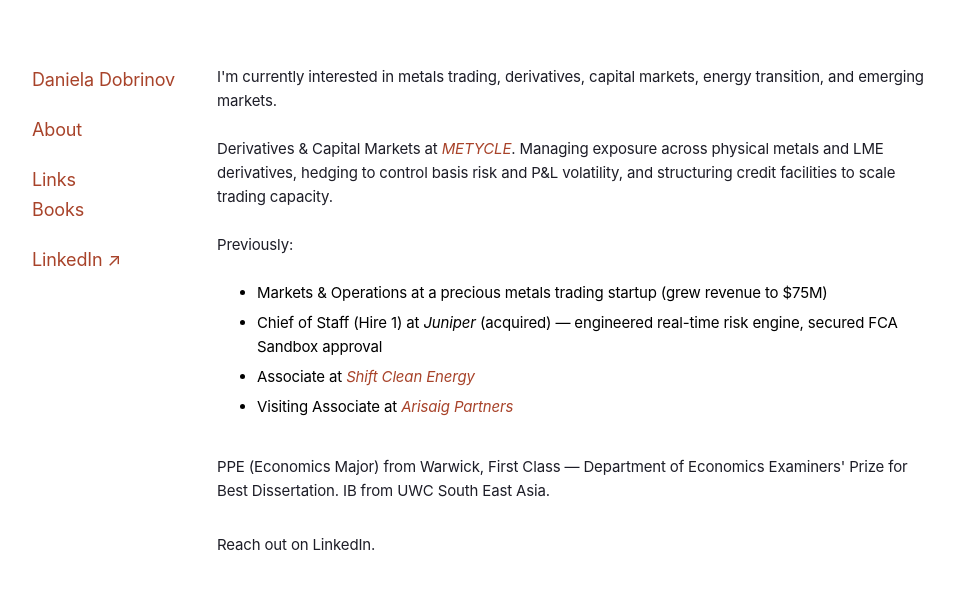
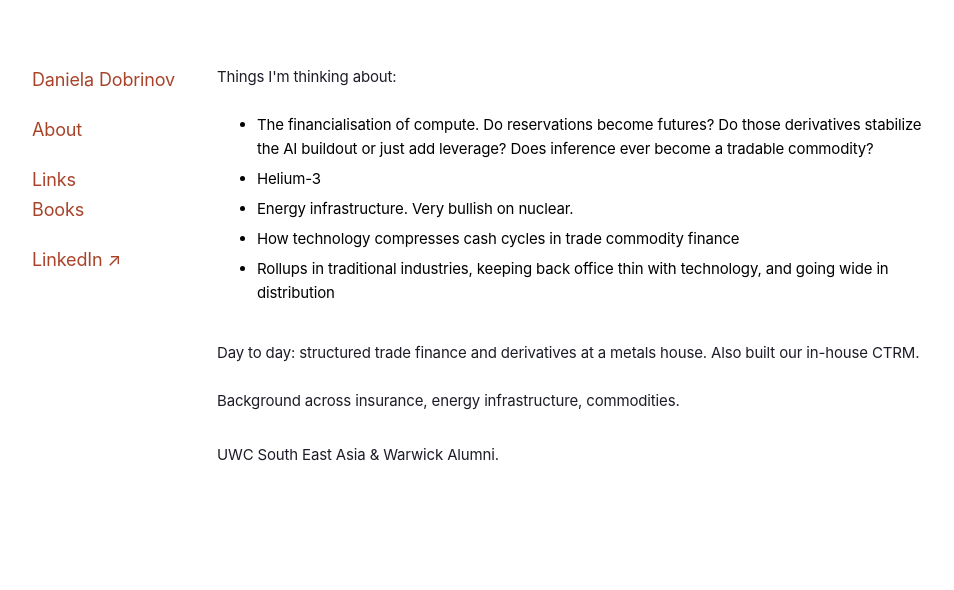
Before and after one commit to eula01/danisite, a Next.js app: page /about in a window 1280 px wide. Shown: the top 590 px of the page, without its empty margins (173-1127 px from the left). Built offline with nearby package versions, Linux system fonts and the light colour scheme.

Commit message:
Rewrite about page copy

```diff
--- a/pages/about.tsx
+++ b/pages/about.tsx
@@ -5,50 +5,27 @@
     <Layout title="About" description="About me">
       <main>
         <div>
-          <p>
-            I'm currently interested in metals trading, derivatives, capital
-            markets, energy transition, and emerging markets.
-          </p>
-          <p>
-            Derivatives & Capital Markets at{" "}
-            <a href="https://metycle.com" target="_blank">
-              <em>METYCLE</em>
-            </a>
-            . Managing exposure across physical metals and LME derivatives,
-            hedging to control basis risk and P&L volatility, and structuring
-            credit facilities to scale trading capacity.
-          </p>
-          <p>Previously:</p>
+          <p>Things I'm thinking about:</p>
           <ul style={{ listStyleType: "disc", color: "inherit" }}>
             <li>
-              Markets & Operations at a precious metals trading startup (grew
-              revenue to $75M)
+              The financialisation of compute. Do reservations become futures? Do those
+              derivatives stabilize the AI buildout or just add leverage? Does inference ever become a tradable commodity?
+            </li>
+            <li>Helium-3</li>
+            <li>Energy infrastructure. Very bullish on nuclear.</li>
+            <li>
+              How technology compresses cash cycles in trade commodity finance
             </li>
             <li>
-              Chief of Staff (Hire 1) at <em>Juniper</em> (acquired) —
-              engineered real-time risk engine, secured FCA Sandbox approval
-            </li>
-            <li>
-              Associate at{" "}
-              <a href="https://www.shiftcleanenergy.com/" target="_blank">
-                <em>Shift Clean Energy</em>
-              </a>
-            </li>
-            <li>
-              Visiting Associate at{" "}
-              <a href="https://www.arisaig.com/" target="_blank">
-                <em>Arisaig Partners</em>
-              </a>
+              Rollups in traditional industries, keeping back office thin with technology, and going wide in distribution
             </li>
           </ul>
           <p style={{ marginTop: "2em" }}>
-            PPE (Economics Major) from Warwick, First Class — Department of
-            Economics Examiners' Prize for Best Dissertation. IB from UWC South
-            East Asia.
+            Day to day: structured trade finance and derivatives at a metals
+            house. Also built our in-house CTRM.
           </p>
-          <p style={{ marginTop: "2em" }}>
-            Reach out on LinkedIn.
-          </p>
+          <p>Background across insurance, energy infrastructure, commodities.</p>
+          <p style={{ marginTop: "2em" }}>UWC South East Asia & Warwick Alumni.</p>
         </div>
       </main>
     </Layout>
```
